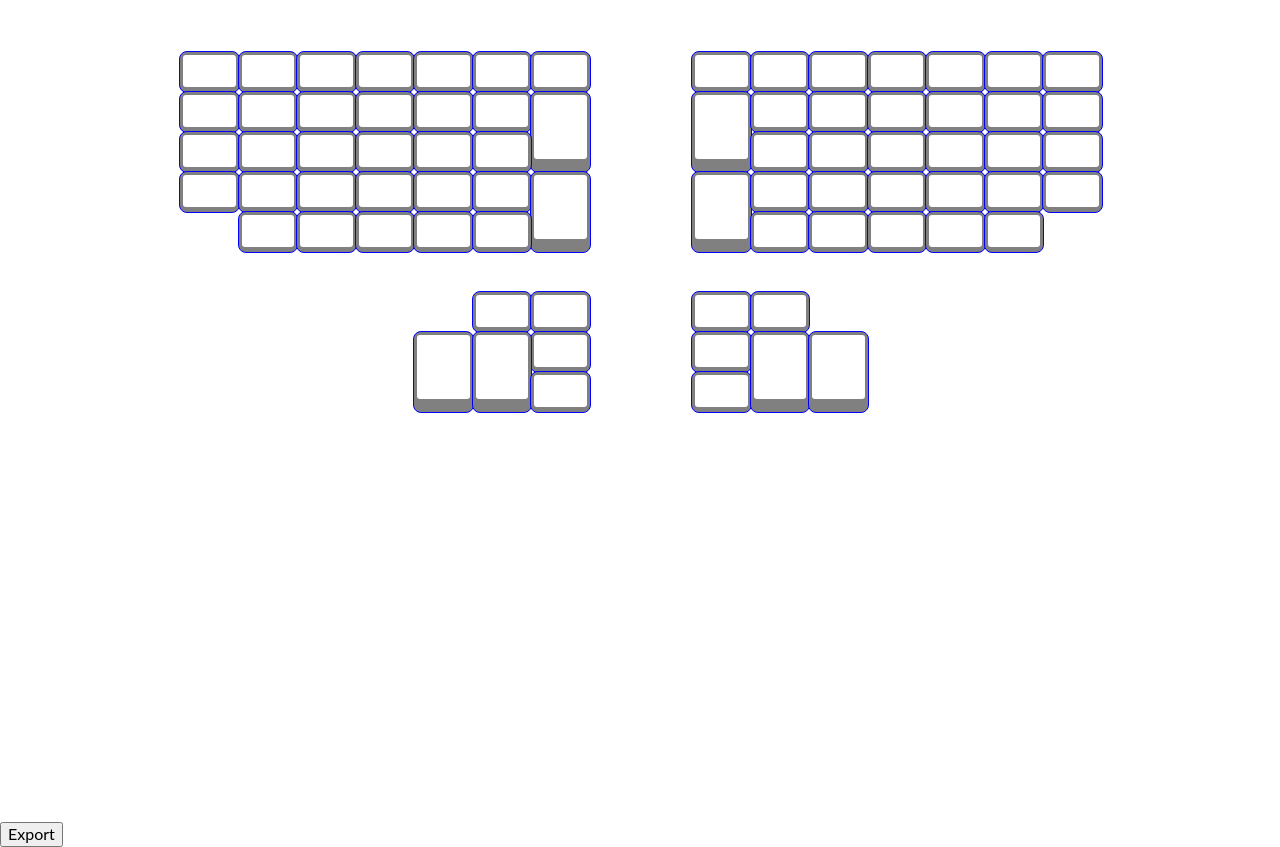
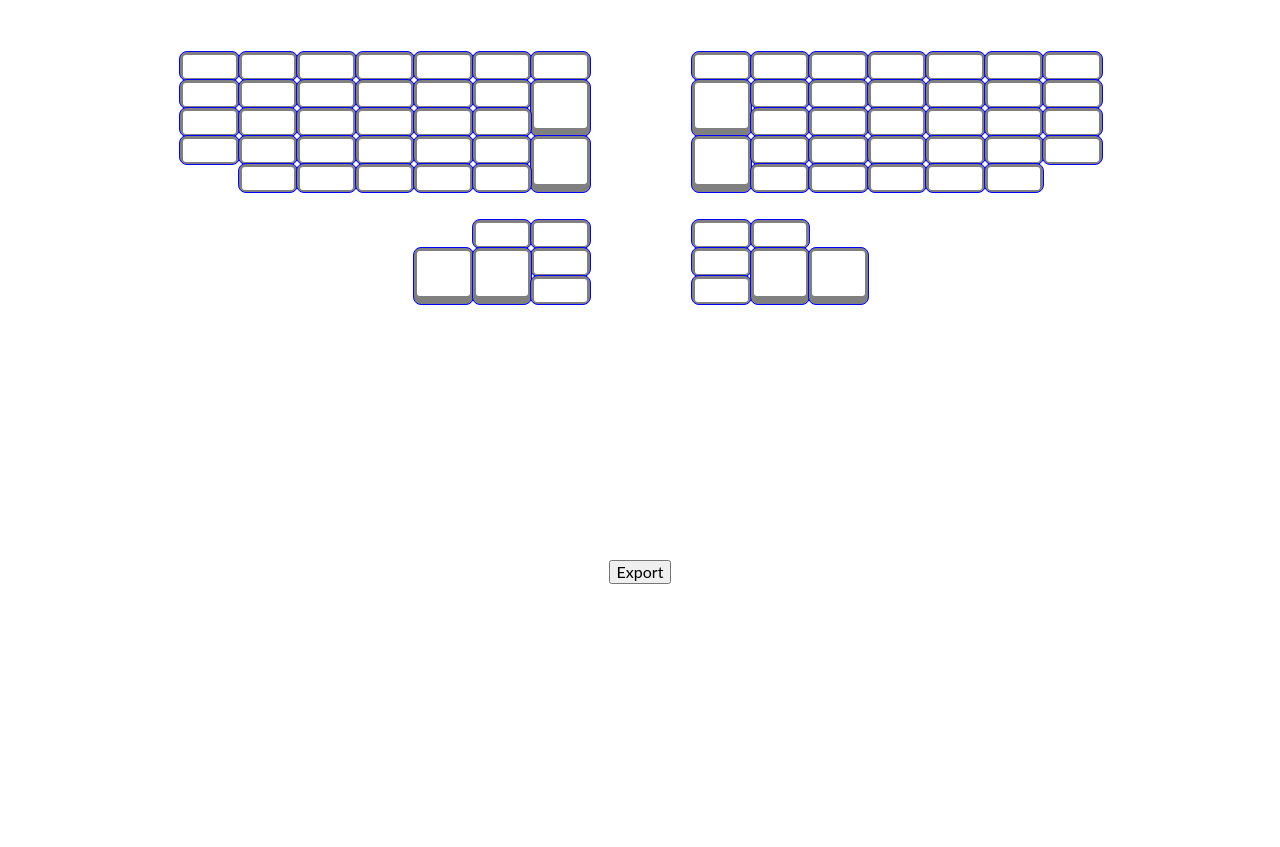
Before and after one commit to danielo515/ergodox-configurator, a Gatsby site: page /keyboard in a window 1280 px wide. After the commit the page ends 800 px from the top, so only its background shows below. Built offline with nearby package versions, Linux system fonts and the light colour scheme; Gatsby itself is replaced by a stand-in of ours.

Commit message:
refactor: create something similar to a layout

```diff
--- /dev/null
+++ b/src/components/Keyboard/Actions.js
@@ -0,0 +1,38 @@
+import React from "react";
+import PropTypes from "prop-types";
+import { withStyles } from "@material-ui/core/styles";
+
+const styles = theme => ({
+  root: {
+    display: "flex",
+    flexDirection: "column",
+    alignItems: "center"
+  }
+});
+
+const Actions = ({ actions, classes }) => {
+  return (
+    <div className={classes.root}>
+      {actions.map((action, idx) => (
+        <button key={idx} onClick={action.method}>
+          {action.label}
+        </button>
+      ))}
+    </div>
+  );
+};
+
+Actions.propTypes = {
+  actions: PropTypes.arrayOf(
+    PropTypes.shape({
+      method: PropTypes.func,
+      label: PropTypes.string
+    })
+  )
+};
+
+Actions.defaultProps = {
+  actions: []
+};
+
+export default withStyles(styles)(Actions);
--- /dev/null
+++ b/src/components/Keyboard/Layout.js
@@ -0,0 +1,38 @@
+import React from "react";
+import PropTypes from "prop-types";
+import styled from "styled-components";
+
+const Wrapper = styled.div`
+  width: 100%;
+  height: 100%;
+  margin: 0;
+  padding: 0;
+`;
+const Top = styled.div`
+  width: 100%;
+  height: 70%;
+  margin: 0;
+  padding: 0;
+`;
+const Bottom = styled.div`
+  width: 100%;
+  height: 30%;
+  margin: 0;
+  padding: 0;
+`;
+
+function Layout(props) {
+  return (
+    <Wrapper>
+      <Top>{props.top}</Top>
+      <Bottom>{props.bottom}</Bottom>
+    </Wrapper>
+  );
+}
+
+Layout.propTypes = {
+  top: PropTypes.node,
+  bottom: PropTypes.node
+};
+
+export default Layout;
--- a/src/pages/keyboard.js
+++ b/src/pages/keyboard.js
@@ -1,9 +1,11 @@
-import React, { Component } from "react";
+import React, { Component, Fragment } from "react";
 import PropTypes from "prop-types";
 import { connect } from "react-redux";
 import { bindActionCreators } from "redux";
 
 import Keyboard from "../components/Keyboard";
+import Actions from "../components/Keyboard/Actions";
+import Layout from "../components/Keyboard/Layout";
 import EditForm from "../components/EditForm";
 import { actions as keyboardActions } from "../modules/keyboard/reducer";
 import { selectKeyOptions } from "../modules/keyboard/keyDefinitions";
@@ -29,21 +31,27 @@ export class KeyboardPage extends Component {
       setKey
     } = this.props;
     return (
-      <React.Fragment>
-        <Keyboard
-          onKeySelect={editKey}
-          layout={layout.description}
-          split={layout.split}
-          keysData={keys}
+      <Fragment>
+        <Layout
+          top={
+            <Keyboard
+              onKeySelect={editKey}
+              layout={layout.description}
+              split={layout.split}
+              keysData={keys}
+            />
+          }
+          bottom={
+            <Actions actions={[{ method: exportLayout, label: "Export" }]} />
+          }
         />
-        <button onClick={exportLayout}>Export</button>
         <EditForm
           open={editing}
           onClose={setKey}
           info={{ id: editingId }}
           keyOptions={selectKeyOptions}
         />
-      </React.Fragment>
+      </Fragment>
     );
   }
 }
@@ -59,4 +67,5 @@ const KeyboardPageConnected = connect(
   mapStateToProps,
   mapDispatchToProps
 )(KeyboardPage);
+
 export default () => <KeyboardPageConnected />;
```
Also changed, not shown: static/index.html (+1 -1 lines).
